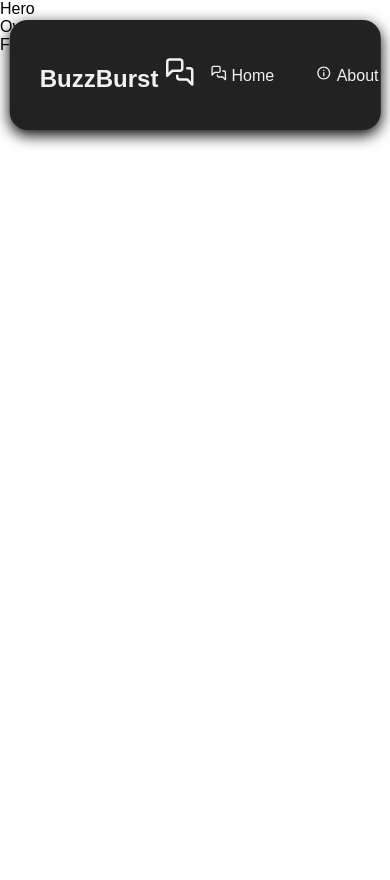
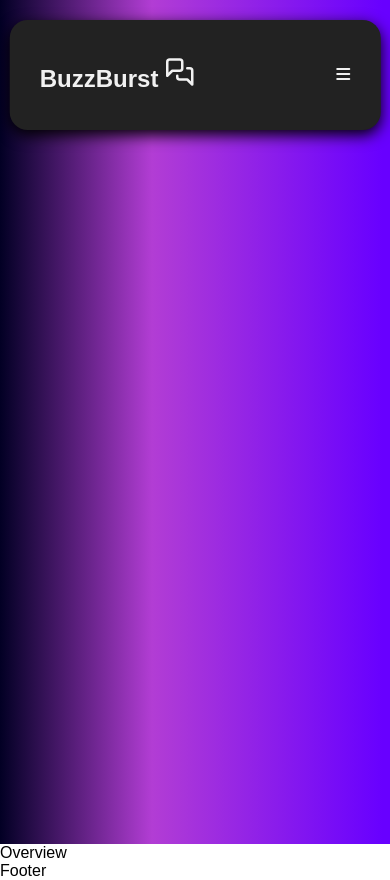
Before and after one commit to xJuanPablo/BuzzBurst, a React (Create React App) app in the folder client/: page / in a window 390 px wide. Before the commit the page ends 844 px from the top, so only its background shows below. Built offline with nearby package versions, Linux system fonts and the light colour scheme.

Commit message:
Made NavBar Responsive

```diff
--- a/client/package.json
+++ b/client/package.json
@@ -3,6 +3,7 @@
   "version": "0.1.0",
   "private": true,
   "dependencies": {
+    "@fortawesome/fontawesome-free": "^6.5.1",
     "@testing-library/jest-dom": "^5.17.0",
     "@testing-library/react": "^13.4.0",
     "@testing-library/user-event": "^13.5.0",
--- a/client/src/App.js
+++ b/client/src/App.js
@@ -1,10 +1,12 @@
 import './App.css';
 import './pages/Home/home.css'
 import Home from './pages/Home/Home';
+import NavBar from './components/NavBar';
 
 function App() {
   return (
     <div className="App">
+      < NavBar/>
       <Home/>
     </div>
   );
--- a/client/src/components/Hero.jsx
+++ b/client/src/components/Hero.jsx
@@ -1,8 +1,11 @@
-import React from 'react'
+import React from 'react';
 
 function Hero() {
   return (
-    <div>Hero</div>
+    <>
+    <div className='home-container'>
+    </div>
+    </>
   )
 }
 
--- a/client/src/components/NavBar.jsx
+++ b/client/src/components/NavBar.jsx
@@ -1,36 +1,50 @@
-import React from 'react';
+import React, { useState } from 'react';
 import { LuMessagesSquare } from "react-icons/lu";
 import { IoMdInformationCircleOutline } from "react-icons/io";
 import { FaUserPen } from "react-icons/fa6";
+import '@fortawesome/fontawesome-free/css/all.css';
 
 
 function NavBar() {
+  const [clicked, setClicked] = useState(false);
+
+  const handleClick = () => {
+    setClicked(!clicked);
+  }
+
   const NavData = [
     {
       id: 1,
       title: 'Home',
-      icon: <LuMessagesSquare size={16}/>,
+      icon: <LuMessagesSquare size={16} />,
       url: 'google',
-    },{
+    }, {
       id: 2,
       title: 'About',
-      icon: <IoMdInformationCircleOutline size={16}/>,
+      icon: <IoMdInformationCircleOutline size={16} />,
       url: 'google',
-    },{
+    }, {
       id: 3,
       title: 'Reviews',
-      icon: <FaUserPen size={16}/>,
+      icon: <FaUserPen size={16} />,
       url: 'google',
     }
   ]
+
   return (
     <nav className='NavBarItems'>
       <h1 className='logo'>
-        BuzzBurst&nbsp;<LuMessagesSquare size={30}/>
+        BuzzBurst&nbsp;<LuMessagesSquare size={30} />
       </h1>
-      <ul className='NavMenu'>
-        {NavData.map(({id, title, icon, url}) =>(
-        <li key={id}><a href={url} className='nav-a'>{icon}&nbsp;{title}</a></li>
+      <div>
+        <div onClick={handleClick} className='menuIcons'>
+          <i className={clicked ? "fa fa-times" : "fas fa-bars"}>
+          </i>
+        </div>
+      </div>
+      <ul className={clicked ? "NavMenu active" : "NavMenu"}>
+        {NavData.map(({ id, title, icon, url }) => (
+          <li key={id}><a href={url} className='nav-a'>{icon}&nbsp;{title}</a></li>
         ))}
         <li><a href="google" className='action'>Login</a></li>
         <li><a href="google" className='action'>Sign Up</a></li>
@@ -39,4 +53,4 @@ function NavBar() {
   )
 }
 
-export default NavBar
+export default NavBar;
--- a/client/src/pages/Home/Home.jsx
+++ b/client/src/pages/Home/Home.jsx
@@ -1,5 +1,4 @@
 import React from 'react';
-import NavBar from '../../components/NavBar';
 import Hero from '../../components/Hero';
 import Overview from '../../components/Overview';
 import Footer from '../../components/Footer';
@@ -7,7 +6,6 @@ import Footer from '../../components/Footer';
 function Home() {
   return (
     <div>
-    <NavBar/>
     <Hero />
     <Overview/>
     <Footer/>
--- a/client/src/pages/Home/home.css
+++ b/client/src/pages/Home/home.css
@@ -1,3 +1,4 @@
+/* NavBar */
 .NavBarItems{
   display: flex;
   justify-content: space-between;
@@ -59,3 +60,71 @@ justify-content: end;
   background-color: #f1f1f1;
   font-weight: 300;
 }
+
+.fa-times,
+.fa-bars {
+  color: #f1f1f1;
+}
+
+.menuIcons{
+  display: none;
+}
+
+@media screen and (max-width: 850px){
+  .NavBarItems{
+    z-index: 99;
+  }
+  .NavMenu {
+    display: flex;
+    flex-direction: column;
+    justify-content: flex-start;
+    background: #ffffff40;
+    box-shadow: 0 8px 32px 0 rgba(31, 38, 135, .37);
+    border-radius: 13px;
+    backdrop-filter: blur(4px);
+    width: 100%;
+    height: auto;
+    position: absolute;
+    top: -510%;
+    left: 0;
+    align-items: stretch;
+    padding: 80px 0 30px 0;
+    margin: 0;
+    z-index: -1;
+    transition: all 0.5s ease-in-out;
+  }
+  .NavMenu.active{
+    top: 0;
+  }
+  .nav-a {
+    display: block;
+    widows: 100%;
+    padding: 2rem 0;
+    color: #222;
+  }
+  .nav-a:hover {
+    background: rgba(255, 255, 255, .25);
+    backdrop-filter: 20px;
+  }
+  .action{
+    color: #222;
+    border: none;
+  }
+  .action:hover{
+    background-color: #222;
+    color: #f1f1f1;
+    padding: 8px;
+  }
+  .menuIcons {
+    display: block;
+  }
+}
+
+/* Hero */
+
+.home-container {
+  width: 100%;
+  height: 100vh;
+  background: rgb(2,0,36);
+background: linear-gradient(90deg, rgba(2,0,36,1) 0%, rgba(178,61,212,1) 39%, rgba(104,0,255,1) 98%);
+}
```
Also changed, not shown: 1 other file (tests, documents, lock files or other folders).
